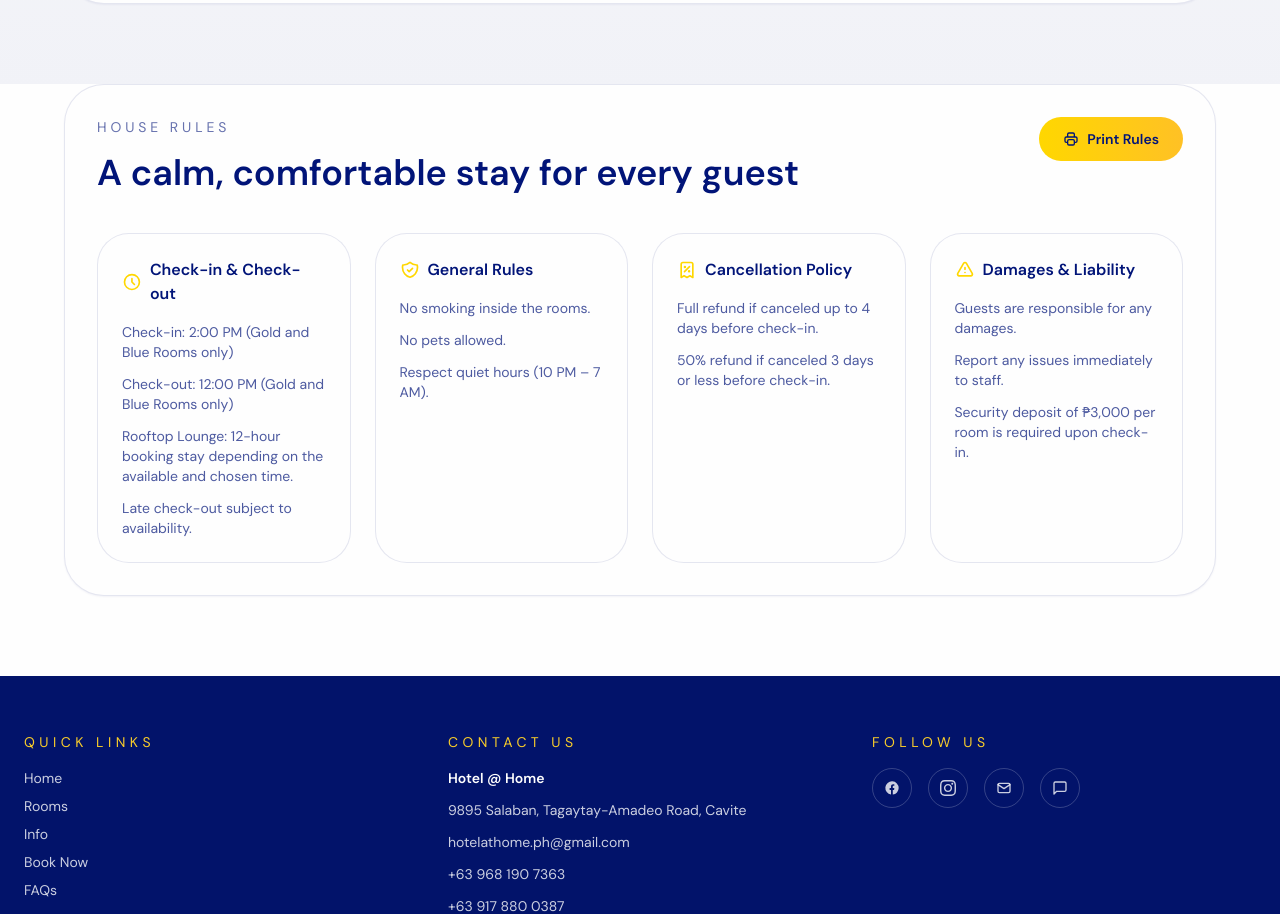
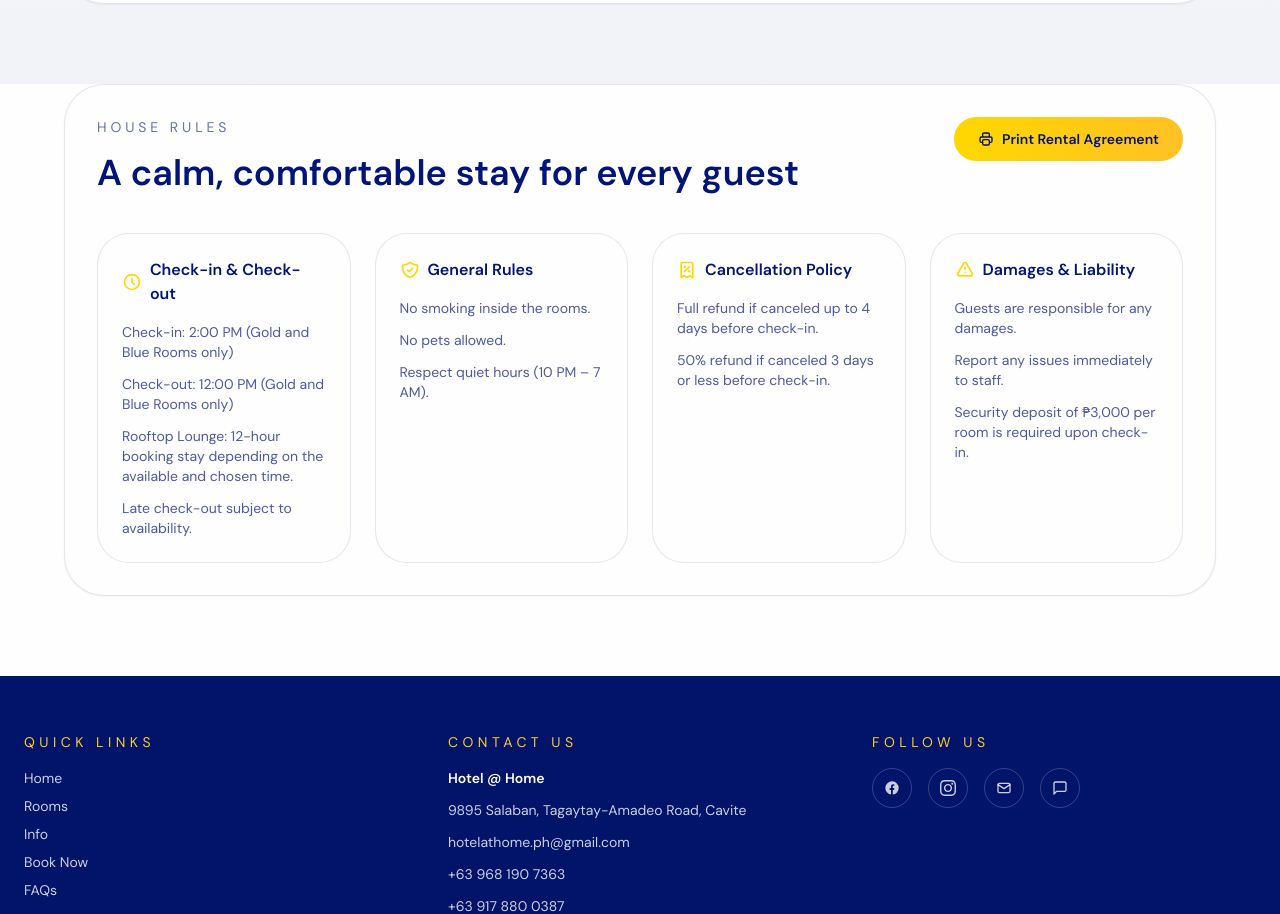
Before and after one commit to nichodaenielle/Hotel-HomePH, a Next.js app in the folder frontend/: page /info in a window 1280 px wide. Shown: the part 2866-3780 px from the top of the page. Built offline with nearby package versions, Linux system fonts and the light colour scheme.

Commit message:
feat: add Water Dispenser and Microwave to Rooftop, add rental agreement PDF, rename Print Rules to Print Rental Agreement

```diff
--- a/frontend/src/app/book-now/page.tsx
+++ b/frontend/src/app/book-now/page.tsx
@@ -26,7 +26,7 @@ const roomStaticData = {
     imagesCount: 13,
     folder: 'rooftop',
     prefix: 'rooftop',
-    features: ['150 SQM', 'Outdoor and indoor seating', 'Bar counter', 'Dining table setup', 'Air conditioning and WiFi', '65" Smart TV with Bluetooth speaker', 'Microphone for Karaoke - available upon request', 'Contemporary artwork']
+    features: ['150 SQM', 'Outdoor and indoor seating', 'Bar counter', 'Dining table setup', 'Air conditioning and WiFi', '65" Smart TV with Bluetooth speaker', 'Microphone for Karaoke - available upon request', 'Contemporary artwork', 'Water Dispenser', 'Microwave']
   }
 };
 
--- a/frontend/src/app/faqs/page.tsx
+++ b/frontend/src/app/faqs/page.tsx
@@ -52,7 +52,9 @@ const faqs = [
         Dining area – Indoor and outdoor<br />
         Wine and liquor – By pre-order upon check in. Outside alcoholic drinks are subject to ₱500 corkage fee per bottle (wine/liquor)<br />
         65” Smart TV with Bluetooth speaker<br />
-        Microphone for Karaoke – by request
+        Microphone for Karaoke – by request<br />
+        Water Dispenser<br />
+        Microwave
       </>
     )
   },
--- a/frontend/src/app/info/page.tsx
+++ b/frontend/src/app/info/page.tsx
@@ -300,8 +300,8 @@ export default function InfoPage() {
               <h2 className="mt-4 text-3xl font-semibold text-brand-blue md:text-4xl">A calm, comfortable stay for every guest</h2>
             </div>
             <a
-              href="/rules/rules.pdf"
-              download="Hotel_at_Home_Rules.pdf"
+              href="/rules/rental-agreement.pdf"
+              download="Hotel_at_Home_Rental_Agreement.pdf"
               target="_blank"
               rel="noopener noreferrer"
               className="group inline-flex h-11 items-center justify-center gap-2 rounded-full bg-gradient-to-r from-accent to-accent-300 px-6 text-sm font-semibold text-brand-blue transition-all duration-300 hover:shadow-[0_0_15px_rgba(255,215,0,0.3)] hover:-translate-y-0.5 active:scale-95"
@@ -309,7 +309,7 @@ export default function InfoPage() {
               <svg className="w-4 h-4 transition-transform duration-300 group-hover:rotate-12" fill="none" viewBox="0 0 24 24" stroke="currentColor">
                 <path strokeLinecap="round" strokeLinejoin="round" strokeWidth={2} d="M17 17h2a2 2 0 002-2v-4a2 2 0 00-2-2H5a2 2 0 00-2 2v4a2 2 0 002 2h2m2 4h6a2 2 0 002-2v-4a2 2 0 00-2-2H9a2 2 0 00-2 2v4a2 2 0 002 2zm8-12V5a2 2 0 00-2-2H9a2 2 0 00-2 2v4h10z" />
               </svg>
-              Print Rules
+              Print Rental Agreement
             </a>
           </div>
 
--- a/frontend/src/app/rooms/page.tsx
+++ b/frontend/src/app/rooms/page.tsx
@@ -410,6 +410,8 @@ function RooftopCard({ delay = 0, room }: { delay?: number; room?: any }) {
             <p>65&quot; Smart TV with Bluetooth speaker</p>
             <p>Microphone for Karaoke - available upon request</p>
             <p>Contemporary artwork</p>
+            <p>Water Dispenser</p>
+            <p>Microwave</p>
           </div>
         </div>
         <div className="flex items-center justify-between gap-4 pt-4 border-t border-brand-blue/10">
```
Also changed, not shown: 2 other files (tests, documents, lock files or other folders).
